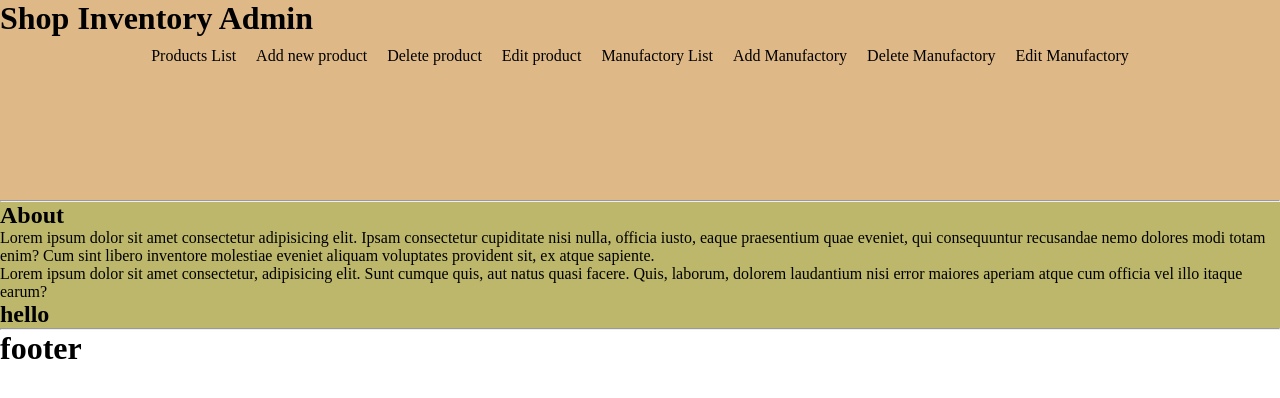
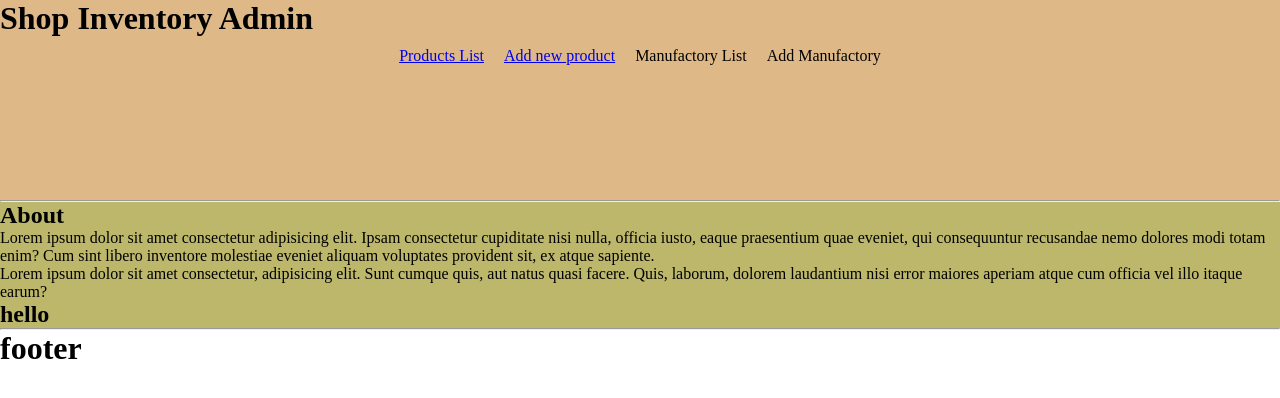
Before and after one commit to ccx1010sky/solo_project, a Flask app: page / in a window 1280 px wide. Shown: the top 398 px of the page. Run offline with Flask 2, Linux system fonts and the light colour scheme.

Commit message:
error amended

```diff
--- a/templates/base.html
+++ b/templates/base.html
@@ -14,14 +14,11 @@
     <header>
       <h1>Shop Inventory Admin</h1>
       <nav>
-        <li>Products List</li>
-        <li>Add new product</li>
-        <li>Delete product</li>
-        <li>Edit product</li>
+        <li><a href="/products">Products List</a> </li>
+        <li><a href="/products/new_product">Add new product</a></li>
+
         <li>Manufactory List</li>
         <li>Add Manufactory</li>
-        <li>Delete Manufactory</li>
-        <li>Edit Manufactory</li>
       </nav>
     </header>
     <hr />
@@ -41,11 +38,7 @@
           quis, aut natus quasi facere. Quis, laborum, dolorem laudantium nisi
           error maiores aperiam atque cum officia vel illo itaque earum?
         </p>
-        {% block home %}
-
-        {% endblock %}
-
-
+        {% block home %} {% endblock %}
       </section>
       <hr />
       {% block content %} {% endblock %}
--- a/templates/products/edit.html
+++ b/templates/products/edit.html
@@ -31,12 +31,12 @@
 
 
   <div>
-    <label for="manuf">Author:</label>
+    <label for="manuf">Manufactory:</label>
     <select id="manuf" name="manuf_id">
-      {% for manuf in all_authors %}
+      {% for manuf in all_manufs %}
         <option value="{{ manuf.id }}"
           {% if product.manuf.id == manuf.id %} selected="selected"{% endif %}>
-          {{ manuf.name() }}
+          {{ manuf.name }}
         </option>
       {% endfor %}
     </select>
```
Also changed, not shown: controllers/products_controller.py (+9 -3 lines).
